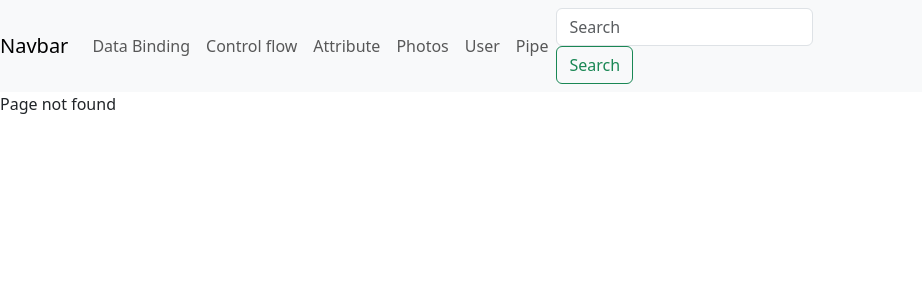
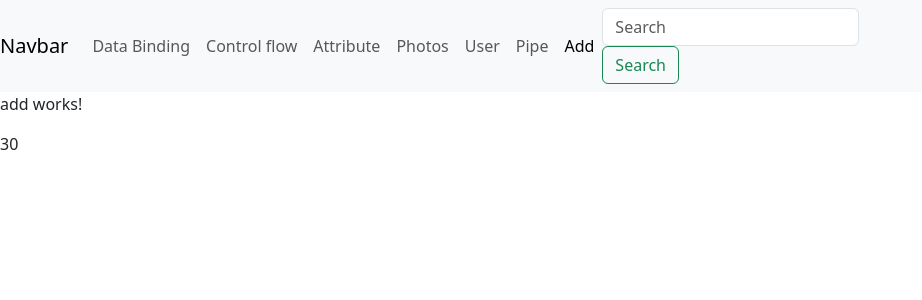
Before and after one commit to MohammadUzairArif/Angular-20, an Angular app: page /add in a window 1280 px wide. Before the commit this address had no page. Shown: the top 300 px of the page, without its empty margins (0-922 px from the left). Built offline with nearby package versions, Linux system fonts and the light colour scheme.

Commit message:
services

```diff
--- a/src/app/app.html
+++ b/src/app/app.html
@@ -46,6 +46,8 @@
       <li class="nav-item">
         <a class="nav-link" routerLinkActive="active" routerLink="/pipe">Pipe</a>
       </li>
+      <li class="nav-item">
+        <a class="nav-link" routerLinkActive="active" routerLink="/add">Add</a>
     </ul>
     <form class="form-inline my-2 my-lg-0">
       <input class="form-control mr-sm-2" type="search" placeholder="Search" aria-label="Search">
--- a/src/app/app.routes.ts
+++ b/src/app/app.routes.ts
@@ -7,6 +7,7 @@ import { Notfound } from './components/notfound/notfound';
 import { Photos } from './components/photos/photos';
 import { User } from './components/user/user';
 import { Pipes } from './components/pipes/pipes';
+import { Add } from './components/add/add';
 
 export const routes: Routes = [
     {
@@ -43,6 +44,10 @@ export const routes: Routes = [
         component: Pipes
     },
     {
+        path: "add",
+        component: Add
+    },
+    {
         path: "**",
         component: Notfound
     }
--- /dev/null
+++ b/src/app/components/add/add.html
@@ -0,0 +1,2 @@
+<p>add works!</p>
+{{result}}
--- /dev/null
+++ b/src/app/components/add/add.ts
@@ -0,0 +1,15 @@
+import { Component, inject } from '@angular/core';
+import { MasterService } from '../../services/master-service';
+
+@Component({
+  selector: 'app-add',
+  imports: [],
+  templateUrl: './add.html',
+  styleUrl: './add.css'
+})
+export class Add {
+
+  masterService = inject(MasterService);
+ result = this.masterService.getSum(10,20);
+
+}
--- /dev/null
+++ b/src/app/services/master-service.ts
@@ -0,0 +1,11 @@
+import { Injectable } from '@angular/core';
+
+@Injectable({
+  providedIn: 'root'
+})
+export class MasterService {
+  getSum(num1: number, num2: number): number {
+    return num1 + num2;
+
+  }
+}
```
Also changed, not shown: src/app/components/add/add.css (added), 2 other files (tests, documents, lock files or other folders).
